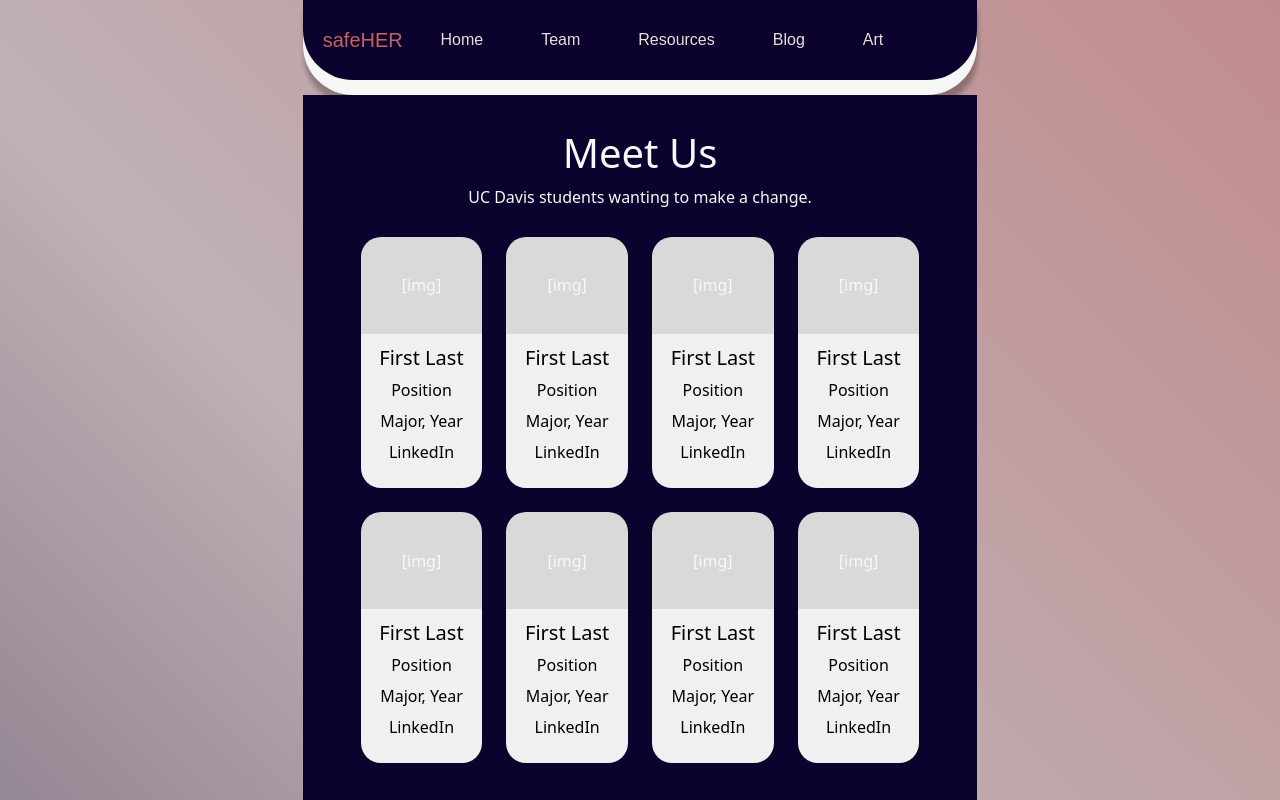
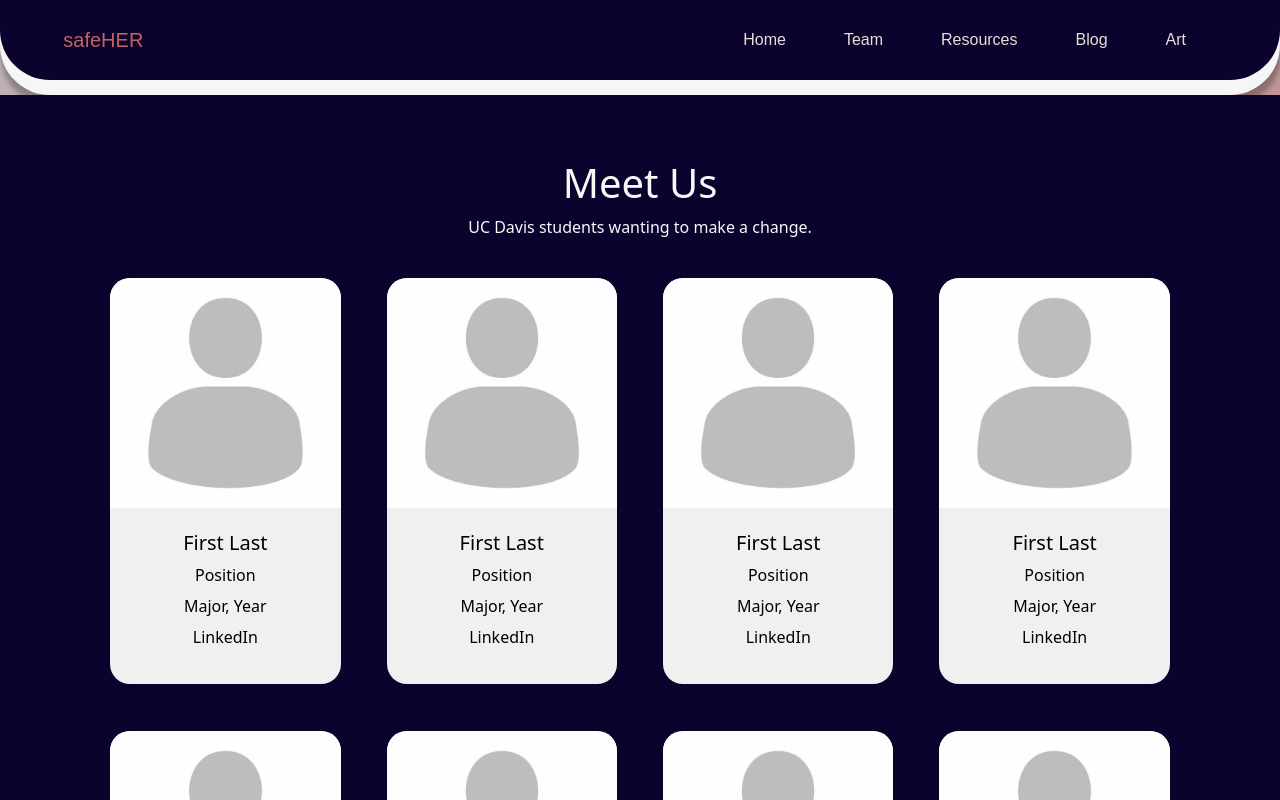
Before and after one commit to ArchitaSarin/safe-her1, a React (Create React App) app in the folder my-app/: page /team in a window 1280 px wide. Shown: the top 800 px of the page. Built offline with nearby package versions, Linux system fonts and the light colour scheme.

Commit message:
Added placeholder image

```diff
--- a/my-app/src/Components/individual components/member.js
+++ b/my-app/src/Components/individual components/member.js
@@ -1,12 +1,13 @@
 import React from 'react';
 import '../../Styles/team.css';
+import Headshot from '../../Images/placeholder.jpg';
 
 export const Card = () => {
     return (
         <div className="child">
 
             <div className="childtop">
-            [img]
+                <img src={Headshot} alt="placeholder"/>
             </div>
 
             <div className="childbottom">
--- a/my-app/src/Styles/team.css
+++ b/my-app/src/Styles/team.css
@@ -29,10 +29,12 @@ h2 {
 
 img {
     max-width: 100%;
+    max-height: 100%;
+    border-top-right-radius: 20px;
+    border-top-left-radius: 20px;
 }
 
 .childtop {
-    padding: 30%;
     background-color: #D9D9D9;
     width: 100%;
     border-top-right-radius: 20px;
```
Also changed, not shown: my-app/src/Images/placeholder.jpg (added).
